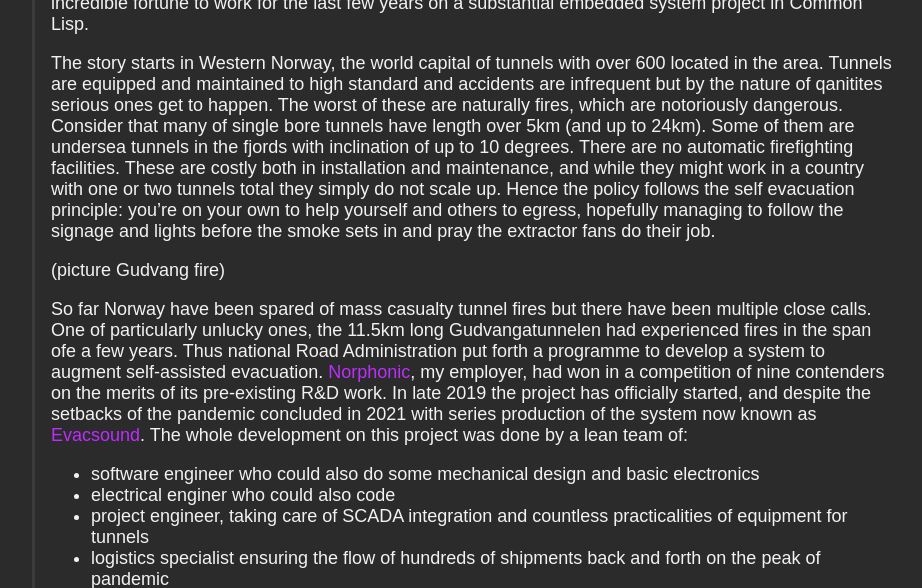
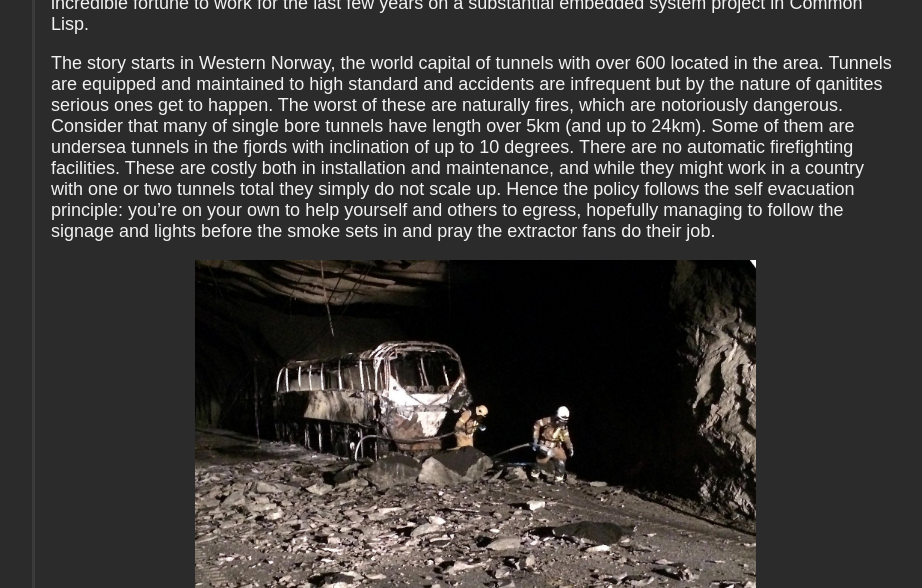
Before and after one commit to varjagg/varjagg.github.io, a Jekyll site: the page built from _posts/2024-05-01-worlds-loudest-lisp-program.md, in a window 1280 px wide and 1400 px high, scrolled down 324 px. Shown: the top 588 px of the window, without its empty margins (178-1100 px from the left). Built offline with Jekyll 4.4.1, drawn with Linux system fonts in a browser that asks for light colours; some of the changed text lies outside the part shown; grey boxes are pictures that could not be loaded.

Commit message:
more prose

```diff
--- a/_posts/2024-05-01-worlds-loudest-lisp-program.md
+++ b/_posts/2024-05-01-worlds-loudest-lisp-program.md
@@ -8,19 +8,20 @@
 
 The story starts in Western Norway, the world capital of tunnels with over 600 located in the area. Tunnels are equipped and maintained to high standard and accidents are infrequent but by the nature of qanitites serious ones get to happen. The worst of these are naturally fires, which are notoriously dangerous. Consider that many of single bore tunnels have length over 5km (and up to 24km). Some of them are undersea tunnels in the fjords with inclination of up to 10 degrees. There are no automatic firefighting facilities. These are costly both in installation and maintenance, and while they might work in a country with one or two tunnels total they simply do not scale up. Hence the policy follows the self evacuation principle: you're on your own to help yourself and others to egress, hopefully managing to follow the signage and lights before the smoke sets in and pray the extractor fans do their job.
 
-(picture Gudvang fire)
+![In the tunnels](/images/loudest-lisp-program/gudvangatunnelen.jpg)
 
-So far Norway have been spared of mass casualty tunnel fires but there have been multiple close calls. One of particularly unlucky ones, the 11.5km long Gudvangatunnelen had experienced fires in the span ofe a few years. Thus national Road Administration put forth a programme to develop a system to augment self-assisted evacuation. [Norphonic](https://norphonic.com/), my employer, had won in a competition of nine contenders on the merits of its pre-existing R&D work. In late 2019 the project has officially started, and despite the setbacks of the pandemic concluded in 2021 with series production of the system now known as [Evacsound](https://evacsound.com/). The whole development on this project was done by a lean team of:
+So far Norway have been spared of mass casualty tunnel fires but there have been multiple close calls. One of particularly unlucky ones, the 11.5km long Gudvangatunnelen had experienced fires in span of a few years. Thus national Road Administration put forth a challenge to develop a system to augment self-assisted evacuation. [Norphonic](https://norphonic.com/), my employer, had won in a competition of nine contenders on the merits of our pre-existing R&D work. In late 2019 the project has officially started, and despite the setbacks of the pandemic concluded in 2021 with series production of the system now known as [Evacsound](https://evacsound.com/). The whole development on this project was done by a lean team of:
 
 * software engineer who could also do some mechanical design and basic electronics
-* electrical enginer who could also code
-* project engineer, taking care of SCADA integration and countless practicalities of equipment for tunnels
+* electrical engineer who could also code
+* two project engineers, explaining us what is possible in terms of regulation and practices, taking care of SCADA integration and countless practicalities of automation systems for tunnels
+* project coordinator who communicated the changes, requirements and arranged tests with the Road Administration and our subcontractors
 * logistics specialist ensuring the flow of hundreds of shipments back and forth on the peak of pandemic
 
 ![Live hacking](/images/loudest-lisp-program/wrp_node.jpg)
-*My colleague Wesley patching up a prototype live*
+*Our EE Wesley patching up a prototype live*
 
-Atop of this we were also hiring some brilliant MEs and EEs as contractors. Two of Norway's leading research institutes handled the science of validating psychoacoustics and simulating fire detecton.
+Atop of this we were also hiring some brilliant MEs and EEs as contractors. In addition two of Norway's leading research institutes handled the science of validating psychoacoustics and simulating fire detecton.
 
 At this point the system is already installed or is being installed in 6 tunnels in Norway with another 8 tunnels to some 29km total on order. We certainly do need to step up our international marketing efforts though.
 
@@ -41,7 +42,7 @@
 
 We decided to start our design from psychoacoustic end and let the dice fall for the rest. The primary idea was to evacuate people by aiding with directional sound signals. The mechanism was worked out together with SINTEF research institute who conducted live trials on general population. A combination of sound effect distance requirements and technical restrictions in the tunnel has led us to devices installed at 3m height along the wall at 25m intervals. Which was just as well, since it allowed both for application of acoustic energy in lest wasteful, reverberating way *and* provided sensible intervals for radiated heat detection.
 
-(picture node)
+![Node dissected](/images/loudest-lisp-program/node_section.png)
 
 A typical installation is a few dozen to several hundred nodes in a single tunnel. Which brings us to the headline: at the rated 50W output per device, we have projects that easily amount to tens of kilowatts acoustic power in operation, all orchestrated by Lisp code.
 
@@ -70,11 +71,13 @@
 
 The first point has channeled us to using pre-uploaded audio rather than digital multicasting. This uses the network much more efficiently and helps to eliminate most synchronization issues. Remember that sound has to be timed accounting for propagation distances between the nodes, and 10 millisecond jitter gives you over 3 meters deviation. Then, the command and control structure should be flexible enough for executing elaborate plans involving sound and lighting effects yet tolerate inevitable misfortunes of real life.
 
-Overall the system makes heavy use of CLOS with a smattering of macros in places where it matters. Naturally there's a lot of moving parts in the system. We're not going to touch SCADA interfacing, power and resource scheduling, fire detection, self calibration and node replacement subsystems. The system has also distinct PA mode and two way speech communication using a node as a giant speakerphone: these two also add a bit of complexity. Instead we're going to have an overview on the bits that make reliable distributed operation possible.
+The system makes heavy use of CLOS with a smattering of macros in places where it makes a difference. Naturally there's a lot of moving parts in the product. We're not going into the details of SCADA interfacing, power and resource scheduling, fire detection, self calibration and node replacement subsystems. The system has also distinct PA mode and two way speech communication using a node as a giant speakerphone: these two also add a bit of complexity. Instead we're going to have an overview on the bits that make reliable distributed operation possible.
+
+![Test of fire detection](/images/loudest-lisp-program/fire_test.gif)
 
 ## Processes
 
-First step in establishing reliability baseline was to come up with abstraction for isolated tasks to be used both on the central and on the nodes. We built it on top of a threadpool, layering on topof it an execution abstration with start, stop and fault handlers. These tie in to a watchdog monitor process with straightforward decision logic. An Evacsound entity would run a service registry where a service instance would look along these lines:
+First step in establishing reliability baseline was to come up with abstraction for isolated tasks to be used both on the central and on the nodes. We built it on top of a threadpool, layering on top of it an execution abstration with start, stop and fault handlers. These tie in to a watchdog monitor process with straightforward decision logic. An Evacsound entity would run a service registry where a service instance would look along these lines:
 
 {% highlight lisp linenos %}
 (register-service site (make-instance 'avc-process :service-tag :avc
```
